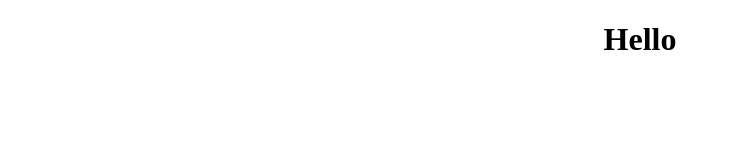
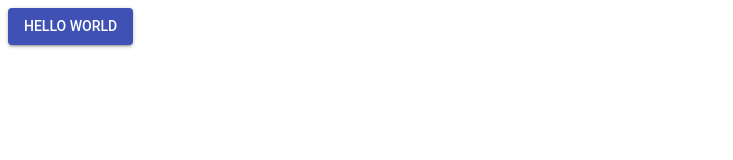
Before and after one commit to Bhabaranjan19966/React-W3, a React app: page / in a window 1280 px wide. Shown: the whole page, without its empty margins (0-733 px from the left). Built offline with nearby package versions, Linux system fonts and the light colour scheme.

Commit message:
devtool and material-ui added

```diff
--- a/package.json
+++ b/package.json
@@ -26,6 +26,8 @@
     "webpack-dev-server": "^3.1.8"
   },
   "dependencies": {
+    "@material-ui/core": "^3.1.0",
+    "material-ui": "^0.20.2",
     "react": "^16.5.1",
     "react-dom": "^16.5.1"
   }
--- a/src/Components/app.js
+++ b/src/Components/app.js
@@ -1,13 +1,14 @@
 import React from 'react';
 import{Component } from 'react';
+import Button from '@material-ui/core/Button';
 import '../Stylesheet/main.scss';
 
 class App extends Component{
     render(){
         return (
-            <div>
-            <h1>Hello</h1>
-            </div>
+            <Button variant="raised" color="primary">
+      Hello World
+    </Button>
         );
     }
 }
--- a/src/Stylesheet/Style_Components/_test.scss
+++ b/src/Stylesheet/Style_Components/_test.scss
@@ -1,3 +1,3 @@
-div{
+.center{
     text-align: center;
 }
--- a/src/index.js
+++ b/src/index.js
@@ -1,7 +1,7 @@
 import React from "react";
 import ReactDOM from "react-dom";
 import App from './Components/app.js'
-
+import Button from '@material-ui/core/Button';
 
 
 ReactDOM.render(<App />, document.getElementById("index"));
--- a/webpack.config.js
+++ b/webpack.config.js
@@ -7,6 +7,7 @@ const htmlPlugin = new HtmlWebPackPlugin({
 
 module.exports = {
 
+    devtool:'cheap-module-eval-source-map',
     module: {
       rules: [
         {
```
Also changed, not shown: 1 other file.
